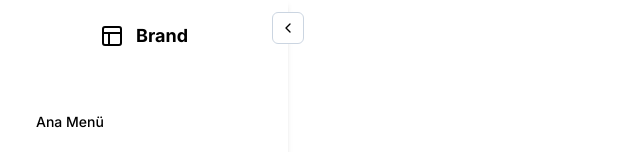
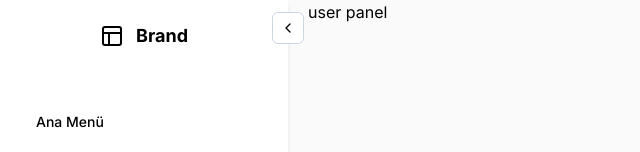
Before and after one commit to esmanur-uzun/ProjeFlowUI, a Next.js app: page /userPanel in a window 1280 px wide. Shown: the top 152 px of the page, without its empty margins (0-640 px from the left). Built offline with nearby package versions, Linux system fonts and the light colour scheme.

Commit message:
worked on user panle layout

```diff
--- a/app/userPanel/layout.tsx
+++ b/app/userPanel/layout.tsx
@@ -1,17 +1,31 @@
+"use client"
 import React from "react";
 import { Sidebar } from "@/components/layout/sidebar/sidebar";
 import Menu from "@/components/layout/menubar/menubar";
+import { useGlobalDataContext } from "@/context/globalDataContext";
+import { cn } from "@/lib/utils";
 
 export default function UserPanelLayout({
   children,
 }: {
   children: React.ReactNode;
 }) {
+  const {isOpen,setIsOpen} = useGlobalDataContext()
+
   return (
     <div>
-      <Menu/>
+      <Menu />
       <Sidebar />
-      {children}
+      <main
+        className={cn(
+          "min-h-[calc(100vh_-_56px)] bg-zinc-50 ps-5 dark:bg-zinc-900 transition-[margin-left] ease-in-out duration-300",
+          isOpen === false ? "lg:ml-[90px]" : "lg:ml-72"
+        )}
+      >
+        {children}
+      </main>
+
+
     </div>
   );
 }
--- a/app/userPanel/page.tsx
+++ b/app/userPanel/page.tsx
@@ -3,7 +3,7 @@
 const UserPanel = () => {
   return (
     <div>
-
+      user panel
     </div>
   )
 }
--- a/components/layout/sidebar/sidebar-toggle.tsx
+++ b/components/layout/sidebar/sidebar-toggle.tsx
@@ -13,7 +13,7 @@
     <div className="invisible   lg:visible absolute top-[12px] -right-[16px] z-20">
       <Button
         onClick={() => setIsOpen?.()}
-        className="border-slate-300 w-8 h-8 bg-white "
+        className="border-slate-300 w-8 h-8 hover:bg-white bg-white "
         variant="outline"
         size="icon"
       >
```
